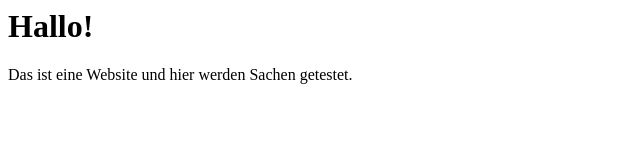
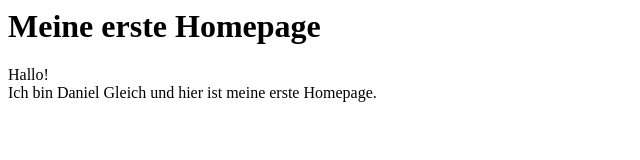
Before and after one commit to DanielGleich/einstiegHTML, a plain HTML site: page index.html in a window 1280 px wide. Shown: the whole page, without its empty margins (0-640 px from the left). Drawn offline with Linux system fonts and the light colour scheme.

Commit message:
Head hinzugefügt und Doctype definiert

```diff
--- a/index.html
+++ b/index.html
@@ -1,7 +1,13 @@
+<!DOCTYPE HTML PUBLIC "-//W3C//DTD HTML 4.01 Transitional//EN">
 <html>
-    <h1>Hallo!</h1>
+  <head>
+    <title> Meine Homepage</title>
+  </head>
+  <body>
+    <h1> Meine erste Homepage</h1>
+    Hallo!<br>
 
-    Das ist eine Website
-    und hier werden Sachen
-    getestet.
+    Ich bin Daniel Gleich und hier ist meine
+    erste Homepage.
+  </body>
 </html>
```
